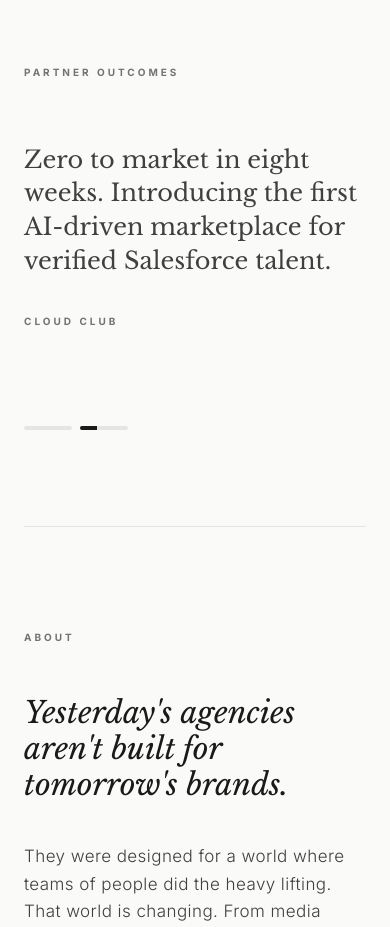
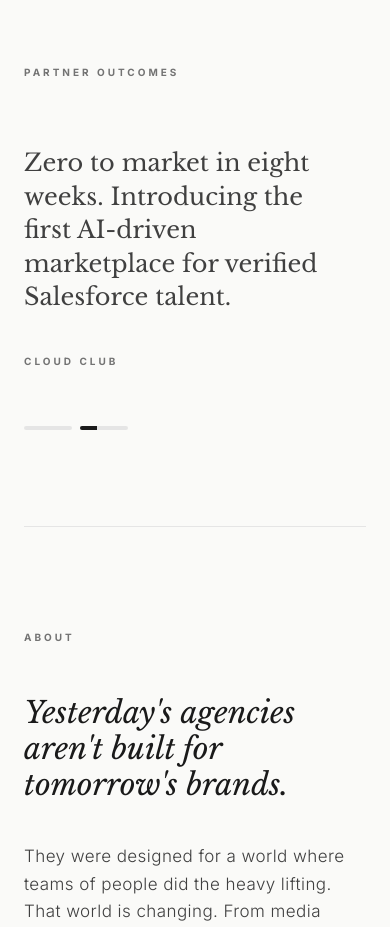
Before and after one commit to sullivan-street-projects/sullivan-street-website, a React (Vite) app: page / in a window 390 px wide. Shown: the part 7480-8407 px from the top of the page. Built offline with nearby package versions, Linux system fonts and the light colour scheme.

Commit message:
fix(partner-outcomes): left-align and constrain text on mobile

```diff
--- a/src/sections/PartnerOutcomes.jsx
+++ b/src/sections/PartnerOutcomes.jsx
@@ -33,7 +33,7 @@
   return (
     <div ref={containerRef}>
       <Section label="Partner Outcomes" divider={true}>
-        <div className="max-w-[800px] mx-auto min-h-[300px] flex flex-col justify-between">
+        <div className="max-w-[800px] min-h-[300px] flex flex-col justify-between">
           <div className="relative cursor-grab active:cursor-grabbing">
             <FocusText>
               <AnimatePresence mode="wait">
@@ -48,7 +48,7 @@
                   dragElastic={0.2}
                   onDragEnd={handleDragEnd}
                 >
-                  <div className="h-[160px] md:h-[180px] flex items-center">
+                  <div className="h-[200px] md:h-[180px] flex items-center pr-6 md:pr-0">
                     <p className="font-serif text-2xl md:text-3xl lg:text-[38px] leading-[1.4] text-[#404040] font-light antialiased">
                       {PARTNER_OUTCOMES[currentIndex].metric}
                     </p>
```
